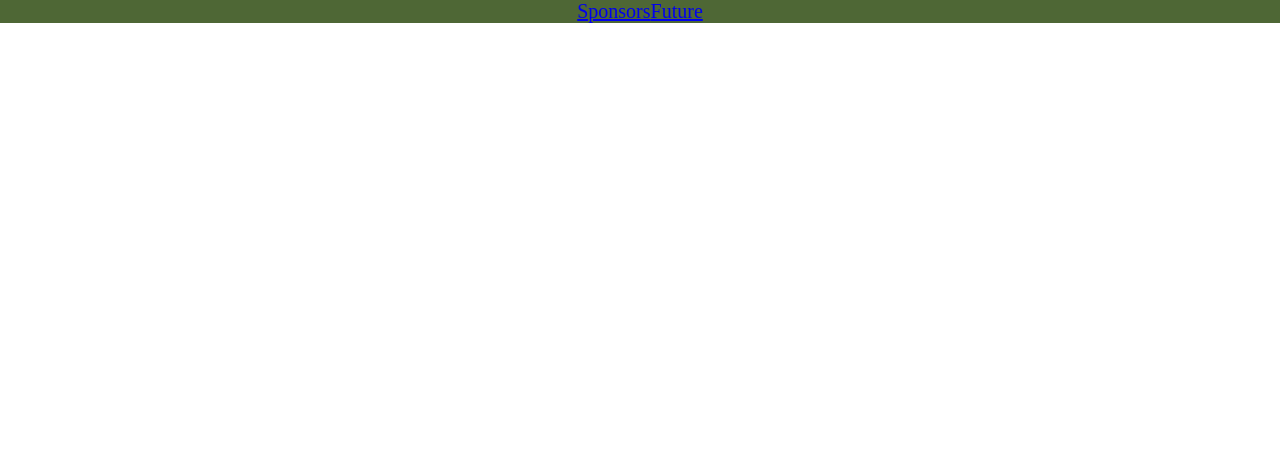
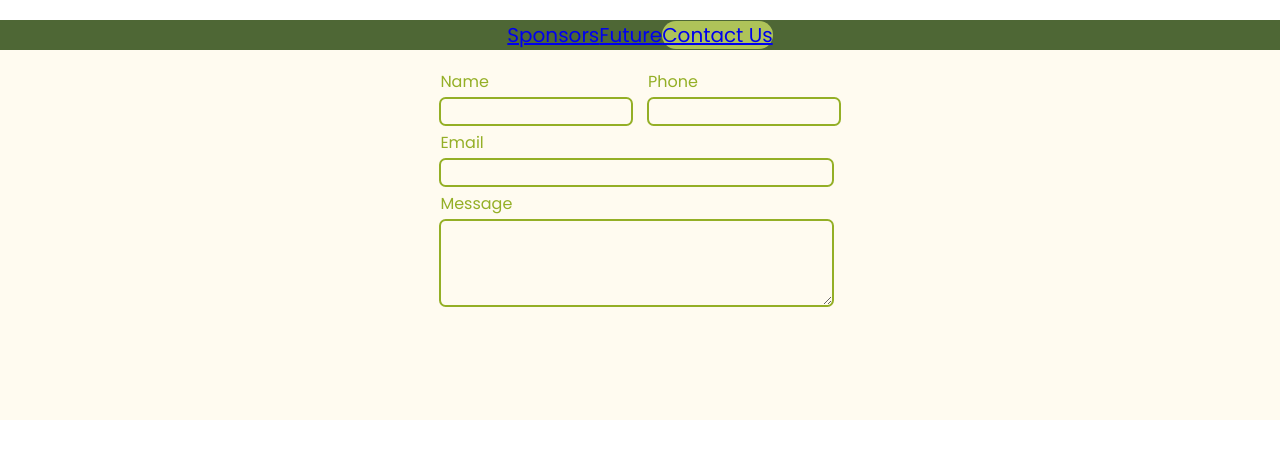
Before and after one commit to Becky-Hu-82/THA-website, a React (Create React App) app: page /contactUs in a window 1280 px wide. Shown: the top 458 px of the page. Built offline with nearby package versions, Linux system fonts and the light colour scheme.

Commit message:
contact us page

```diff
--- a/src/App.css
+++ b/src/App.css
@@ -1,3 +1,5 @@
+@import url('https://fonts.googleapis.com/css?family=Poppins&display=swap');
+
 .App {
   text-align: center;
 }
--- a/src/App.js
+++ b/src/App.js
@@ -2,6 +2,7 @@ import { BrowserRouter as Router, Switch, Route } from 'react-router-dom';
 import Future from './pages/Future';
 import Sponsors from './pages/Sponsors';
 import Navbar from './components/Navbar/Navbar';
+import ContactUs from './pages/ContactUs';
 import './App.css';
 
 function App() {
@@ -12,6 +13,7 @@ function App() {
         <Switch>
           <Route path='/future' component={Future} />
           <Route path='/sponsors' component={Sponsors} />
+          <Route path='/contactUs' component={ContactUs} />
         </Switch>
       </div>
     </Router>
--- a/src/components/GeneralBackground/GeneralBackground.css
+++ b/src/components/GeneralBackground/GeneralBackground.css
@@ -1,6 +1,7 @@
 .yellowBg,
 .whiteBg {
   min-height: 50vh;
+  margin-top: 0;
 }
 
 .yellowBg {
--- a/src/components/Navbar/Navbar.css
+++ b/src/components/Navbar/Navbar.css
@@ -1,5 +1,7 @@
 #navbar {
   background-color: #4e6735;
+  position: fixed;
+  width: 100vw;
 }
 
 .nav-link,
--- a/src/components/Navbar/Navbar.jsx
+++ b/src/components/Navbar/Navbar.jsx
@@ -22,6 +22,12 @@ const Navbar = () => {
       >
         Future
       </Link>
+      <Link
+        to='/contactUs'
+        className={isCurrentPage('/contactUs') ? 'nav-link-active' : 'nav-link'}
+      >
+        Contact Us
+      </Link>
     </div>
   );
 };
--- /dev/null
+++ b/src/pages/ContactUs.css
@@ -0,0 +1,46 @@
+.contactContainer {
+  display: inline-flex;
+  flex-direction: column;
+}
+
+.inputGroup {
+  display: inline-flex;
+  flex-direction: column;
+  align-items: flex-start;
+}
+
+input,
+textarea {
+  border: 0.05em solid #bbb7b7;
+  border-radius: 0.5em;
+  padding: 0.15em 0.5em;
+  margin: 0.25em 0.5em;
+  border-color: #94af26;
+  border-width: 0.2em;
+  background-color: #fffbf0;
+}
+
+input {
+  height: 1.6em;
+}
+
+label {
+  margin: 0 0 0 0.5em;
+  font-family: Poppins;
+  color: #94af26;
+  font-size: 16px;
+}
+
+.paragraphInput {
+  height: 6em;
+}
+
+#emailInputGroup,
+#msgInputGroup,
+.contactUsRow1 {
+  width: 100%;
+}
+#emailInput,
+#msgInput {
+  width: 91%;
+}
--- /dev/null
+++ b/src/pages/ContactUs.jsx
@@ -0,0 +1,73 @@
+import { useState } from 'react';
+import GeneralBackground from '../components/GeneralBackground/GeneralBackground';
+import './ContactUs.css';
+
+const ContactUs = () => {
+  const [name, setName] = useState('');
+  const [phone, setPhone] = useState('');
+  const [email, setEmail] = useState('');
+  const [msg, setMsg] = useState('');
+
+  const section1 = (
+    <div>
+      <h2>Contact us</h2>
+      <div className='contactContainer'>
+        <div className='contactUsRow1'>
+          <div className='inputGroup'>
+            <label for='nameInput'>Name</label>
+            <input
+              className='shortInput'
+              id='nameInput'
+              name='nameInput'
+              type='text'
+              value={name}
+              onChange={(e) => setName(e.target.value)}
+            />
+          </div>
+          <div className='inputGroup'>
+            <label for='phoneInput'>Phone</label>
+            <input
+              className='shortInput'
+              id='phoneInput'
+              name='phoneInput'
+              type='text'
+              value={phone}
+              onChange={(e) => setPhone(e.target.value)}
+            />
+          </div>
+        </div>
+        <div className='contactUsRow2'>
+          <div className='inputGroup' id='emailInputGroup'>
+            <label for='emailInput'>Email</label>
+            <input
+              className='longInput'
+              id='emailInput'
+              name='emailInput'
+              type='text'
+              value={email}
+              onChange={(e) => setEmail(e.target.value)}
+            />
+          </div>
+        </div>
+        <div className='contactUsRow3'>
+          <div className='inputGroup' id='msgInputGroup'>
+            <label for='msgInput'>Message</label>
+            <textarea
+              className='paragraphInput'
+              id='msgInput'
+              name='msgInput'
+              value={msg}
+              onChange={(e) => setMsg(e.target.value)}
+            />
+          </div>
+        </div>
+      </div>
+    </div>
+  );
+
+  const sections = [section1];
+
+  return <GeneralBackground sections={sections} />;
+};
+
+export default ContactUs;
```
